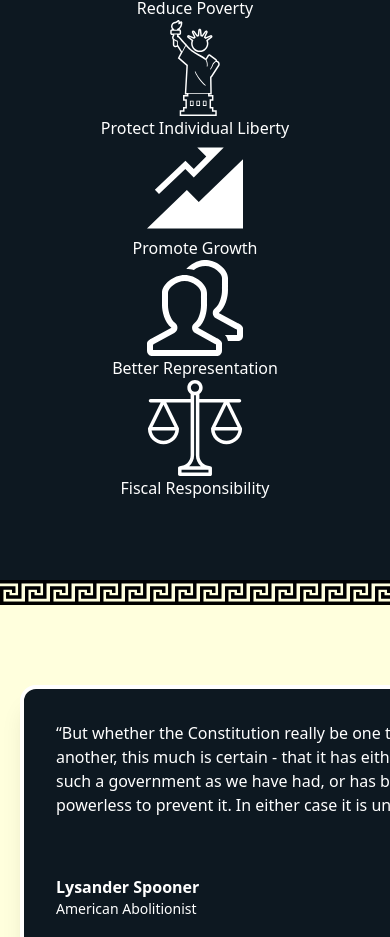
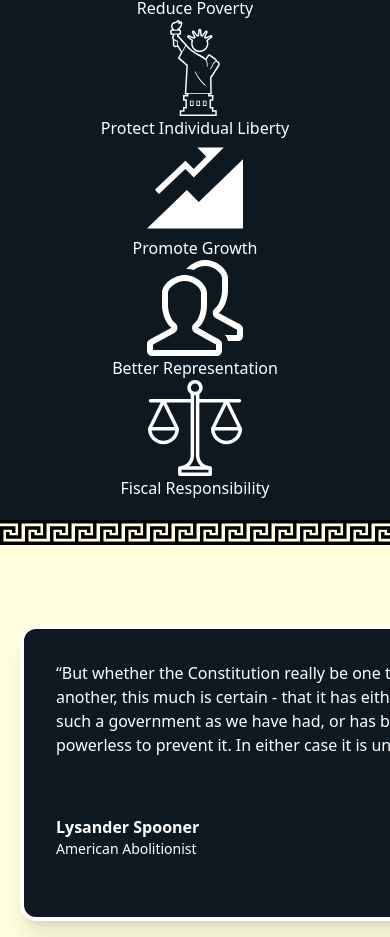
Before and after one commit to Haakon00/The-New-Constitution, an Astro site: page / in a window 390 px wide. Shown: the part 1037-1974 px from the top of the page. Built offline with nearby package versions, Linux system fonts and the light colour scheme; Astro itself is replaced by a stand-in of ours.

Commit message:
mobile fixes

```diff
--- a/src/components/Benefits.astro
+++ b/src/components/Benefits.astro
@@ -24,7 +24,7 @@
 			<div class="text-center">Protect Individual Liberty</div>
 		</figure>
 	</div>
-	<div class="flex flex-col items-center lg:flex-row justify-evenly pb-20">
+	<div class="flex flex-col items-center lg:flex-row justify-evenly pb-5 lg:pb-20">
 		<figure class="flex flex-col justify-center items-center w-24 lg:w-[10vw] whitespace-nowrap">
 			<img src="icons/growth.svg" class="invert" alt="" />
 			<div class="text-center">Promote Growth</div>
```
